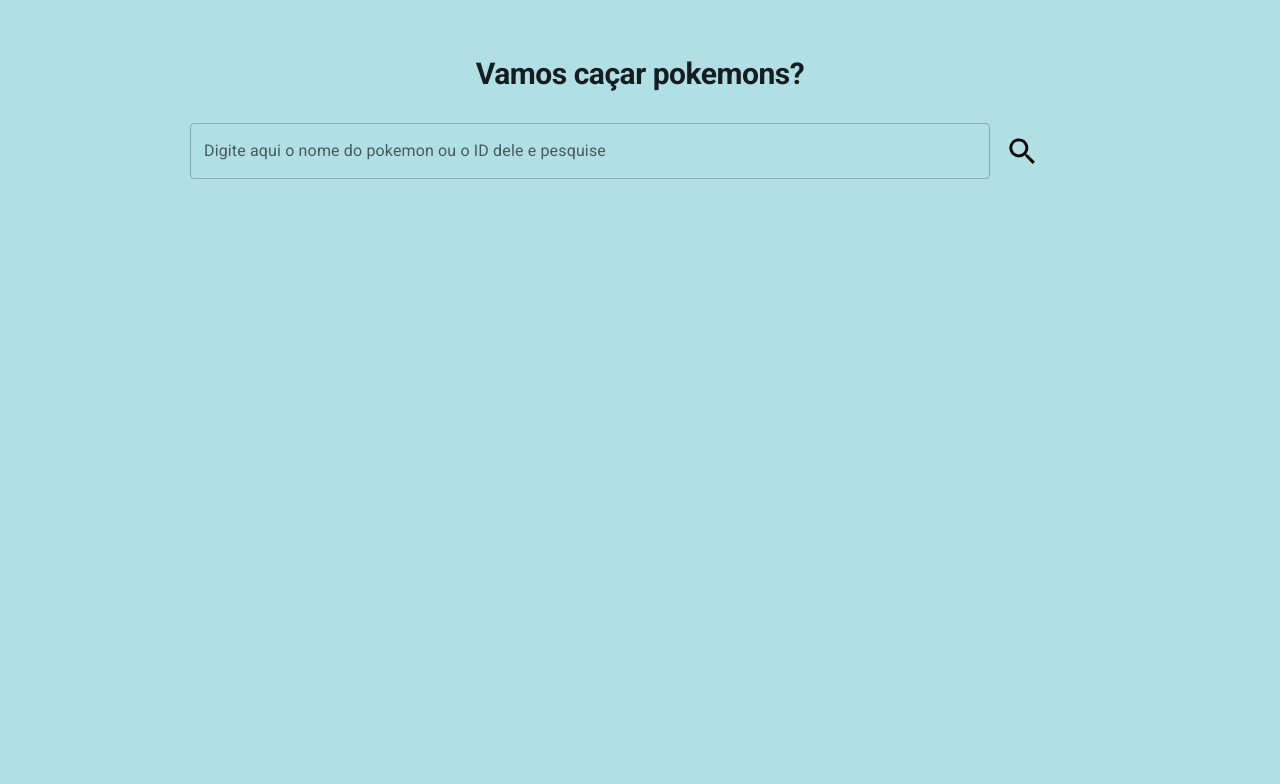
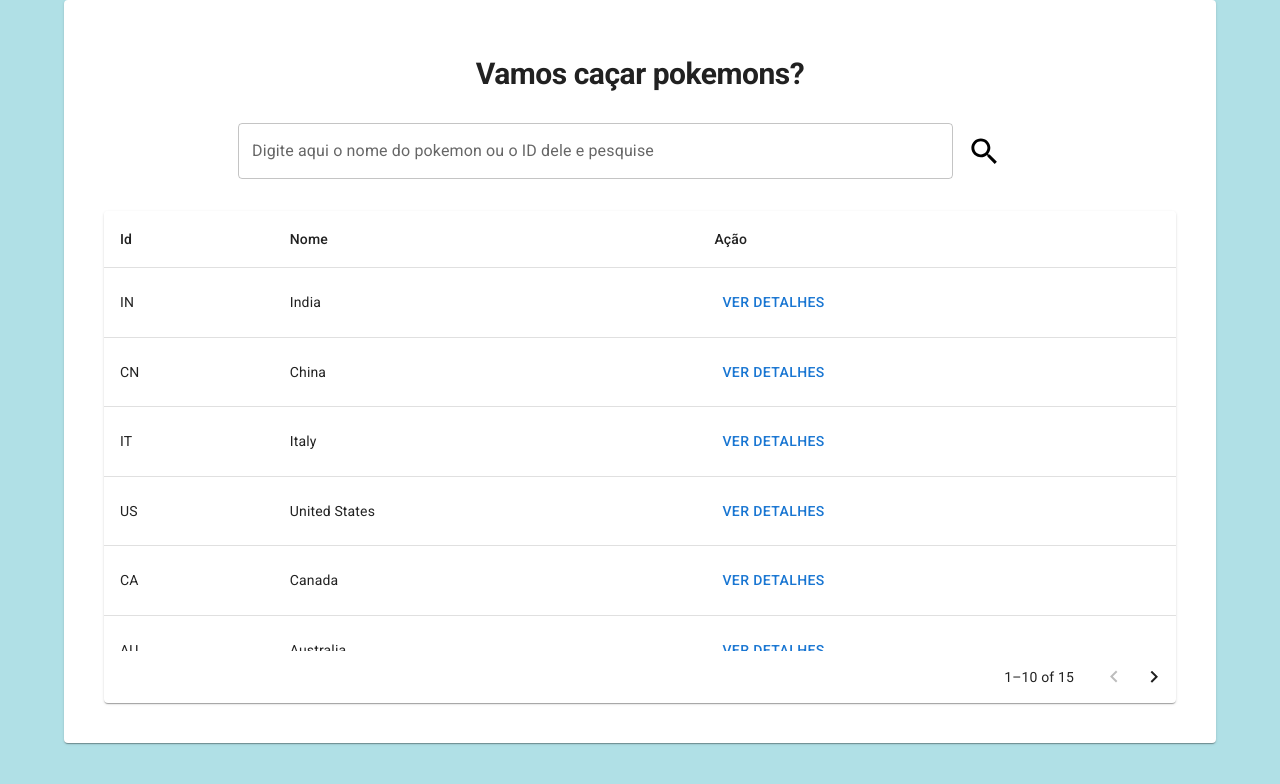
Before and after one commit to emmanuellicarretta/find-pokemon, a React (Create React App) app: page / in a window 1280 px wide. Shown: the top 784 px of the page. Built offline with nearby package versions, Linux system fonts and the light colour scheme.

Commit message:
fix in table in Home

```diff
--- a/src/pages/Home/index.tsx
+++ b/src/pages/Home/index.tsx
@@ -1,14 +1,73 @@
-import React from "react";
+import React, { useState } from "react";
 import { useNavigate } from "react-router-dom";
-import { Button, Grid, TextField, Typography } from "@mui/material";
+import { Button, Card, Container, Grid, Paper, Table, TableBody, TableCell, TableContainer, TableHead, TablePagination, TableRow, TextField, Typography } from "@mui/material";
 import SearchIcon from '@mui/icons-material/Search';
+
+interface Column {
+  id: 'name' | 'code' | 'details';
+  label: string;
+  minWidth?: number;
+  align?: 'right';
+  format?: (value: number) => string;
+}
+
+const columns: readonly Column[] = [
+  { id: 'code', label: 'Id', minWidth: 10 },
+  { id: 'name', label: 'Nome', minWidth: 90 },
+  { id: 'details', label: 'Ação', minWidth: 90 },
+];
+
+interface Data {
+  name: string;
+  code: string;
+}
+
+function createData(
+  name: string,
+  code: string,
+): Data {
+  return { name, code };
+}
+
+const rows = [
+  createData('India', 'IN',),
+  createData('China', 'CN'),
+  createData('Italy', 'IT'),
+  createData('United States', 'US'),
+  createData('Canada', 'CA'),
+  createData('Australia', 'AU'),
+  createData('Germany', 'DE'),
+  createData('Ireland', 'IE'),
+  createData('Mexico', 'MX'),
+  createData('Japan', 'JP'),
+  createData('France', 'FR'),
+  createData('United Kingdom', 'GB'),
+  createData('Russia', 'RU'),
+  createData('Nigeria', 'NG'),
+  createData('Brazil', 'BR'),
+];
+
 
 const Home: React.FC = () => {
 
   const navigate = useNavigate();
 
+  const [page, setPage] = useState(0);
+  const [rowsPerPage, setRowsPerPage] = useState(10);
+
+  const handleChangePage = (event: unknown, newPage: number) => {
+    setPage(newPage);
+  };
+
+  const handleChangeRowsPerPage = (event: React.ChangeEvent<HTMLInputElement>) => {
+    setRowsPerPage(+event.target.value);
+    setPage(0);
+  };
+
   return (
     <div style={{ backgroundColor: "#B0E0E6", minHeight: "100vh" }}>
+      <Container>
+        <Card>
           <Grid container
             display="flex"
             flexDirection="row"
@@ -16,7 +75,6 @@ const Home: React.FC = () => {
             alignItems="center"
             sx={{ p: 5 }}
           >
-
             <Grid item textAlign="center" xs={12} sx={{ pt: 2 }}>
               <Typography variant="h1">Vamos caçar pokemons?</Typography>
             </Grid>
@@ -37,11 +95,57 @@ const Home: React.FC = () => {
                   <SearchIcon fontSize="large" style={{ color: "black" }} />
                 </Button>
               </Grid>
-
             </Grid>
 
-
+            <Grid item xs={12}>
+              <Paper sx={{ width: '100%', overflow: 'hidden' }}>
+                <TableContainer sx={{ maxHeight: 440 }}>
+                  <Table stickyHeader aria-label="sticky table">
+                    <TableHead>
+                      <TableRow>
+                        {columns.map((column) => (
+                          <TableCell
+                            key={column.id}
+                            align={column.align}
+                            style={{ minWidth: column.minWidth }}
+                          >
+                            {column.label}
+                          </TableCell>
+                        ))}
+                      </TableRow>
+                    </TableHead>
+                    <TableBody>
+                      {rows
+                        .map((row) => {
+                          return (
+                            <TableRow hover role="checkbox" tabIndex={-1} key={row.code}>
+                              <TableCell>{row.code}</TableCell>
+                              <TableCell>{row.name}</TableCell>
+                              <TableCell>
+                                <Button onClick={() => { navigate('descricao') }}>
+                                  Ver detalhes
+                                </Button>
+                              </TableCell>
+                            </TableRow>
+                          );
+                        })}
+                    </TableBody>
+                  </Table>
+                </TableContainer>
+                <TablePagination
+                  rowsPerPageOptions={[50]}
+                  component="div"
+                  count={rows.length}
+                  rowsPerPage={rowsPerPage}
+                  page={page}
+                  onPageChange={handleChangePage}
+                  onRowsPerPageChange={handleChangeRowsPerPage}
+                />
+              </Paper>
             </Grid>
+          </Grid>
+        </Card>
+      </Container>
     </div >
   );
 };
```
Lines whose indentation alone changed are shown as unchanged.
